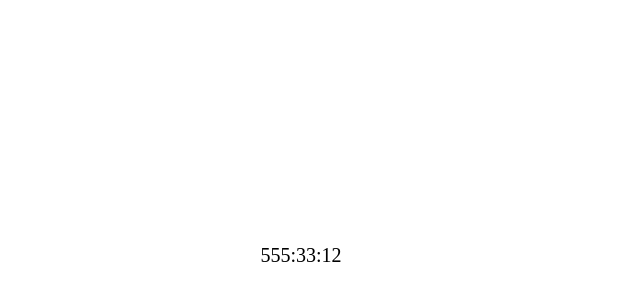
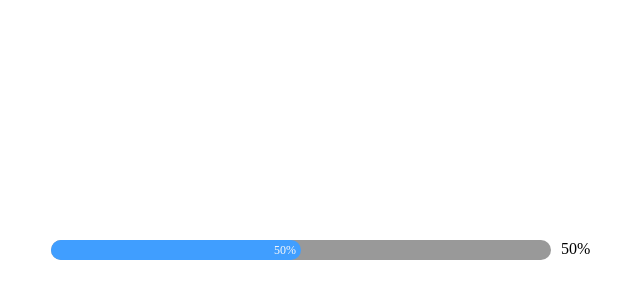
Before and after one commit to zlsk1/nocturne-ui, a Vue app: page / in a window 1280 px wide. Shown: the part 150-450 px from the top of the page, without its empty margins (339-979 px from the left). Built offline with nearby package versions, Linux system fonts and the light colour scheme.

Commit message:
feat: complete progress component

```diff
--- a/packages/App.vue
+++ b/packages/App.vue
@@ -1,5 +1,5 @@
 <script lang="ts" setup>
-import { ref } from 'vue'
+import { ref, nextTick } from 'vue'
 import {
   FrInputNumber,
   FrInput,
@@ -9,15 +9,26 @@ import {
   FrPagination,
   FrRadio,
   FrRadioGroup,
-  FrCountdown
+  FrCountdown,
+  FrProgress
 } from '@/components'
-const x = ref('1')
+const x = ref(50)
 </script>
 
 <template>
   <div class="container">
-    <FrCountdown :value="Date.now() + 2000000000">
-    </FrCountdown>
+    <FrProgress
+      style="width: 500px;"
+      :percentage="x"
+      :height="20"
+      animation
+      @click="nextTick(() => x +=10)"
+    >
+      {{ x + '%' }}
+      <template #inner>
+        {{ x + '%' }}
+      </template>
+    </FrProgress>
   </div>
 </template>
 
--- a/packages/components/progress/src/progress.ts
+++ b/packages/components/progress/src/progress.ts
@@ -1,4 +1,5 @@
 import progress from './progress.vue'
+import { definePropType } from '@/utils'
 import type { ExtractPropTypes } from 'vue'
 
 export const progressProps = {
@@ -17,15 +18,22 @@ export const progressProps = {
     values: ['line', 'round']
   },
   color: {
-    type: String,
+    type: definePropType<string | Function>([String, Object]),
     default: '#409eff'
+  },
+  animationDuration: {
+    type: Number,
+    default: 1000
+  },
+  height: {
+    type: Number,
+    default: 10
+  },
+  animationFn: {
+    type: Function,
+    default: undefined
   }
 } as const
 
-export const progressEmits = {
-  destroy: () => true
-}
-
 export type ProgressProps = ExtractPropTypes<typeof progressProps>
-export type ProgressEmits = typeof progressEmits
 export type ProgressInstance = InstanceType<typeof progress>
--- a/packages/components/progress/src/progress.vue
+++ b/packages/components/progress/src/progress.vue
@@ -1,34 +1,81 @@
 <template>
-  <div class="fr-progress">
+  <div class="fr-progress" :style="{ height: height + 'px' }">
     <div v-if="type === 'line'" class="fr-progress--line">
       <div class="fr-progress__bg"></div>
       <div
-        class="fr-progress__progress"
-        :style="{ width: percentage + '%', backgroundColor: color }"
-      ></div>
+        ref="barRef"
+        class="fr-progress__bar"
+        :style="barStyle"
+      >
+        <span v-if="$slots.inner" class="fr-progress__bar__inner">
+          <slot name="inner"></slot>
+        </span>
+      </div>
     </div>
-    <div v-if="type === 'round'" class="fr-progress--round">
+    <!-- <div v-if="type === 'round'" class="fr-progress--round">
       <div class="fr-progress__bg"></div>
       <div
-        class="fr-progress__progress"
+        class="fr-progress__bar"
         :style="{ width: percentage + '%' }"
       ></div>
-    </div>
-    <div class="fr-progress__slot">
+    </div> -->
+    <div v-if="$slots.default" class="fr-progress__slot">
       <slot></slot>
     </div>
   </div>
 </template>
 
 <script lang="ts" setup>
-// import { ref } from 'vue'
+import { computed, ref, onMounted } from 'vue'
 import { progressProps } from './progress'
+import type { ProgressProps } from './progress'
+import type { CSSProperties } from 'vue'
 
 defineOptions({
   name: 'FrProgress'
 })
 
-defineProps(progressProps)
+const props = defineProps(progressProps)
+
+const barRef = ref<HTMLElement>()
+
+const barStyle = computed<CSSProperties>(() => {
+  return {
+    width: props.percentage + '%',
+    backgroundColor: props.color as string
+  }
+})
+
+onMounted(() => {
+  props.animationFn ? props.animationFn() : setAnimation()
+})
+
+const setAnimation = () => {
+  const { percentage, animationDuration }: Pick<ProgressProps, 'percentage' | 'animationDuration'> = props
+
+  const progressKeyframeEffect = new KeyframeEffect(
+    barRef.value as Element, // element to animate
+    [
+      { width: '0%' }, // keyframe
+      { width: percentage + '%' } // keyframe
+    ],
+    {
+      duration: animationDuration,
+      easing: 'linear'
+    }
+  )
+
+  const progressAnimation = new Animation(
+    progressKeyframeEffect,
+    document.timeline
+  )
+
+  progressAnimation.play()
+}
+
+defineExpose({
+  ref: barRef
+})
 </script>
 
 <style lang="scss" scoped>
--- a/packages/components/timeline-item/src/timeline-item.vue
+++ b/packages/components/timeline-item/src/timeline-item.vue
@@ -1,11 +1,11 @@
 <script lang="ts" setup>
-import { timelineProps } from './timeline-item'
+import { timelineItemProps } from './timeline-item'
 
 defineOptions({
   name: 'FrTimelineItem'
 })
 
-defineProps(timelineProps)
+defineProps(timelineItemProps)
 </script>
 
 <template>
--- a/packages/theme-chalk/progress.scss
+++ b/packages/theme-chalk/progress.scss
@@ -16,31 +16,42 @@
   @include m(line) {
     font-size: 13px;
     width: 200px;
-    height: 10px;
+    height: 100%;
 
     @include e(bg) {
       position: absolute;
       right: 0;
       top: 0;
       width: 100%;
-      height: 10px;
+      height: 100%;
       background-color: #999;
       border-radius: 20px;
       z-index: 8;
     }
 
-    @include e(progress) {
+    @include e(bar) {
       position: absolute;
       left: 0;
       width: 0%;
-      height: 10px;
+      height: 100%;
       border-radius: 20px;
-      // transition: all .6s cubic-bezier(0.895, 0.5, 0.685, 0.22);
+      transition: width .3s ease-in-out;
       z-index: 10;
+
+      &__inner {
+        position: absolute;
+        right: 5px;
+        display: flex;
+        align-items: center;
+        height: 100%;
+        font-size: 12px;
+        color: #f9f9f9;
+      }
     }
   }
 
   @include e(slot) {
+    height: 100%;
     margin-left: calc(100% + 10px);
   }
 }
```
